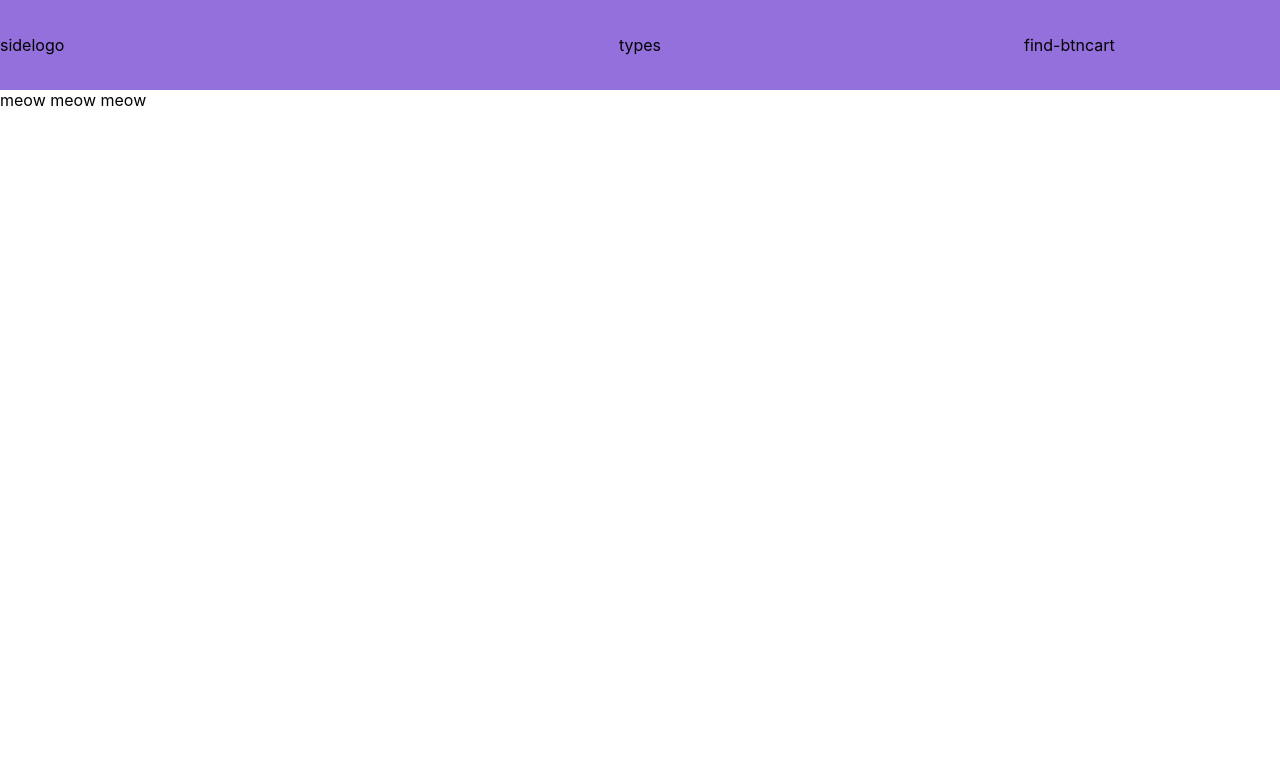
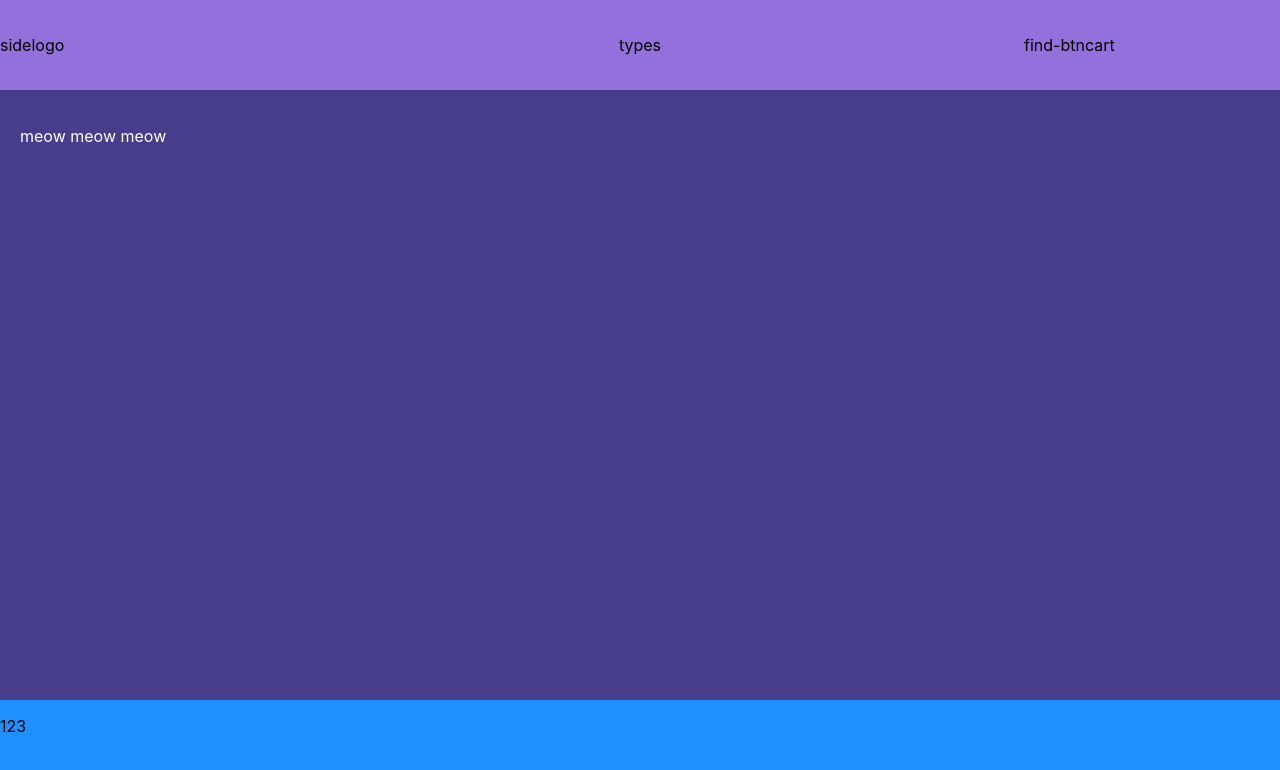
Before and after one commit to whyshurik/clothes-shop, a React (Create React App) app: page / in a window 1280 px wide. Shown: the top 770 px of the page. Built offline with nearby package versions, Linux system fonts and the light colour scheme.

Commit message:
added footer and apated size of main pages to full page size

```diff
--- a/src/App.css
+++ /dev/null
@@ -1,38 +0,0 @@
-.App {
-  text-align: center;
-}
-
-.App-logo {
-  height: 40vmin;
-  pointer-events: none;
-}
-
-@media (prefers-reduced-motion: no-preference) {
-  .App-logo {
-    animation: App-logo-spin infinite 20s linear;
-  }
-}
-
-.App-header {
-  background-color: #282c34;
-  min-height: 100vh;
-  display: flex;
-  flex-direction: column;
-  align-items: center;
-  justify-content: center;
-  font-size: calc(10px + 2vmin);
-  color: white;
-}
-
-.App-link {
-  color: #61dafb;
-}
-
-@keyframes App-logo-spin {
-  from {
-    transform: rotate(0deg);
-  }
-  to {
-    transform: rotate(360deg);
-  }
-}
--- a/src/App.js
+++ b/src/App.js
@@ -1,17 +1,21 @@
-import './App.css';
+import styles from './App.module.css';
 import Header from "./components/Header/Header";
-import { BrowserRouter as Router, Route, Routes } from "react-router-dom";
-import Home from "./components/Home";
-import Catalog from "./components/Catalog";
+import {BrowserRouter as Router, Route, Routes} from "react-router-dom";
+import Home from "./components/Home/Home";
+import Catalog from "./components/Catalog/Catalog";
+import Footer from "./components/Footer/Footer";
 
 function App() {
     return (
         <Router>
             <Header/>
-            <Routes>
-                <Route path="/" element={<Home />}/>
-                <Route path="/catalog" element={<Catalog />}/>
-            </Routes>
+            <div className={styles.bodyWrapper}>
+                <Routes>
+                    <Route path="/" element={<Home/>}/>
+                    <Route path="/catalog" element={<Catalog/>}/>
+                </Routes>
+            </div>
+            <Footer/>
         </Router>
     );
 }
--- /dev/null
+++ b/src/App.module.css
@@ -0,0 +1,17 @@
+.App {
+  display: flex;
+  flex-direction: column;
+  min-height: 100vh;
+}
+
+.bodyWrapper {
+  flex: 1;
+  padding: 20px;
+  color: white;
+  background-color: darkslateblue;
+}
+body, html {
+  margin: 0;
+  padding: 0;
+  height: 100vh;
+}
--- /dev/null
+++ b/src/components/Footer/Footer.js
@@ -0,0 +1,11 @@
+import styles from './Footer.module.css';
+
+export default function Footer () {
+    return (
+        <>
+            <div className={styles.footerContainer}>
+                <p>123</p>
+            </div>
+        </>
+    )
+}
--- /dev/null
+++ b/src/components/Footer/Footer.module.css
@@ -0,0 +1,5 @@
+.footerContainer {
+    width: 100%;
+    height: 100px;
+    background-color: dodgerblue;
+}
--- /dev/null
+++ b/src/components/Home/Home.js
@@ -0,0 +1,7 @@
+export default function Home() {
+    return (
+        <>
+            <p>meow meow meow</p>
+        </>
+    )
+}
--- a/src/components/Home/index.js
+++ /dev/null
@@ -1,3 +0,0 @@
-export default function Home () {
-    return <div>meow meow meow</div>
-}
--- a/src/index.css
+++ b/src/index.css
@@ -11,3 +11,8 @@ code {
   font-family: source-code-pro, Menlo, Monaco, Consolas, 'Courier New',
     monospace;
 }
+#root {
+  height: 100%;
+  display: flex;
+  flex-direction: column;
+}
```
Also changed, not shown: src/components/Home/Home.module.css (added, +8 -0 lines), src/components/Catalog/Catalog.js (renamed from src/components/Catalog/index.js).
